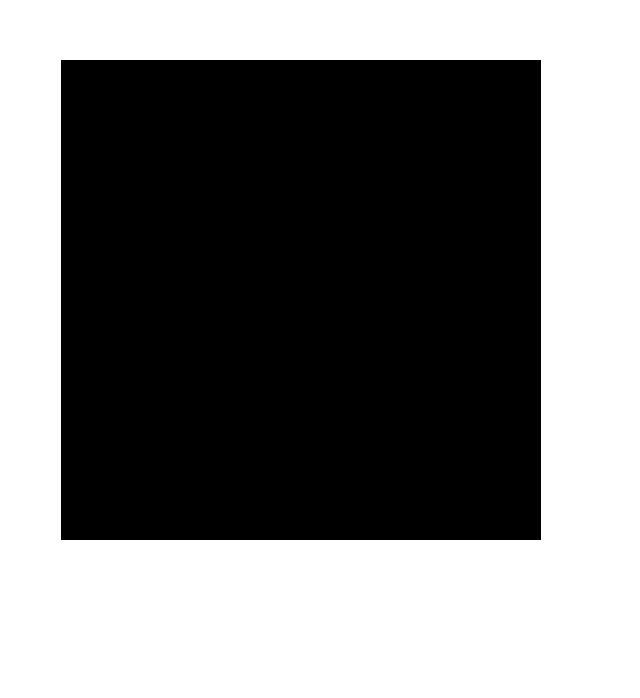
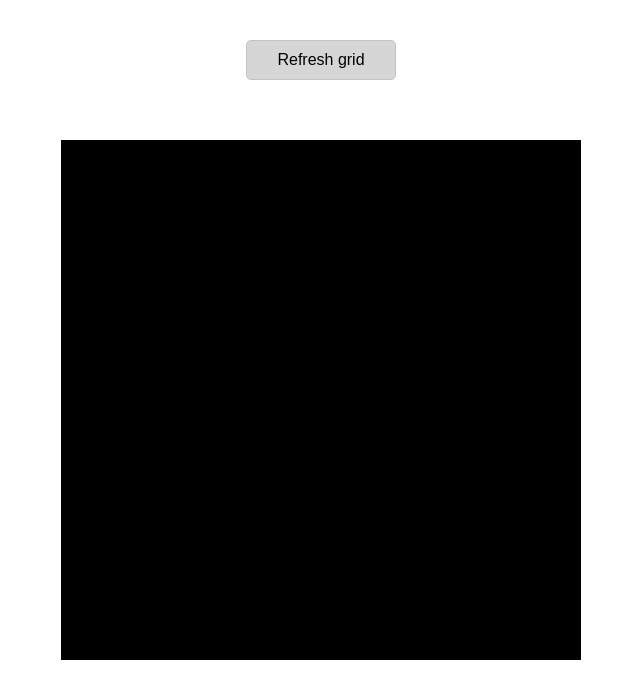
Before and after one commit to jameshw264/sketchpad, a plain HTML site: page index.html in a window 1280 px wide. Shown: the whole page, without its empty margins (327-967 px from the left). Drawn offline with Linux system fonts and the light colour scheme.

Commit message:
Variable grid size.

```diff
--- a/index.html
+++ b/index.html
@@ -4,6 +4,7 @@
         <link rel="stylesheet" href="styles.css">
     </head>
     <body>
+        <button id="refresh">Refresh grid</button>
         <div id="container"></div>
     </body>
     <script src="script.js">
--- a/script.js
+++ b/script.js
@@ -1,29 +1,56 @@
+function createGrid(size){
     const container = document.getElementById('container');
-for (i = 1; i < 17; i++){
+    for (i = 0; i < size; i++){
         let element = document.createElement('div')
         row = 'row' + String(i);
         element.id = row
         element.classList.add('row')
         container.appendChild(element)
     }
-for (i = 1; i < 17; i++){
+    for (i = 0; i < size; i++){
         let row = document.getElementById('row' + String(i))
-    for (x = 1; x < 17; x++){
+        for (x = 0; x < size; x++){
             let element = document.createElement('div');
-        element.id= 'col-' + x
             element.classList.add('col')
             element.classList.add('box')
             row.appendChild(element)
         }
     }
+    initialiseBoxes(size);
+}
 
-const boxes = document.querySelectorAll('.box');
+
+
+const refresh_button = document.getElementById('refresh');
+var boxes = document.querySelectorAll('.box');
+refresh_button.onclick = function(){
+    container.innerHTML = '';
     boxes.forEach(box => {
+        box.classList.remove('box-hover');
+    })
+    choice = 0;
+    while (choice < 1 || choice > 65){
+        choice = prompt('How large would you like the grid to be? (1-65)');
+    }
+    createGrid(choice);
+
+
+}
+
+createGrid(16)
+function initialiseBoxes(size){
+    var boxes = document.querySelectorAll('.box');
+    var value = 520/size;
+    console.log(value)
+    var rows = document.querySelectorAll('.row');
+    rows.forEach(row => {
+        row.style.height = value + 'px';
+    })
+    boxes.forEach(box => {
+        box.style.height = value + 'px';
+        box.style.width = value + 'px';
         box.onmouseover = function(){
             box.classList.add('box-hover');
         };
-
-    box.onmouseout = function() {
-        box.classList.remove('box-hover');
+    });
 }
-});
--- a/styles.css
+++ b/styles.css
@@ -22,4 +22,25 @@ html, body {
 
 .row {
     height: 30px;
+    text-align: center;
 }
+button {
+    transition-duration: 0.2s;
+    background-color: #d6d6d6;
+    border: 1px solid #c2c2c2;
+    height: 40px;
+    width: 150px;
+    line-height: 36px;
+    font-size: 16px;
+    border-radius: 5px;
+    margin: auto;
+    display: block;
+    margin-top: 40px;
+    outline: none;
+}
+
+button:hover {
+    transition-duration: 0.2s;
+    background-color: #bdbcbc;
+    cursor: pointer;
+}
```
Lines whose indentation alone changed are shown as unchanged.
